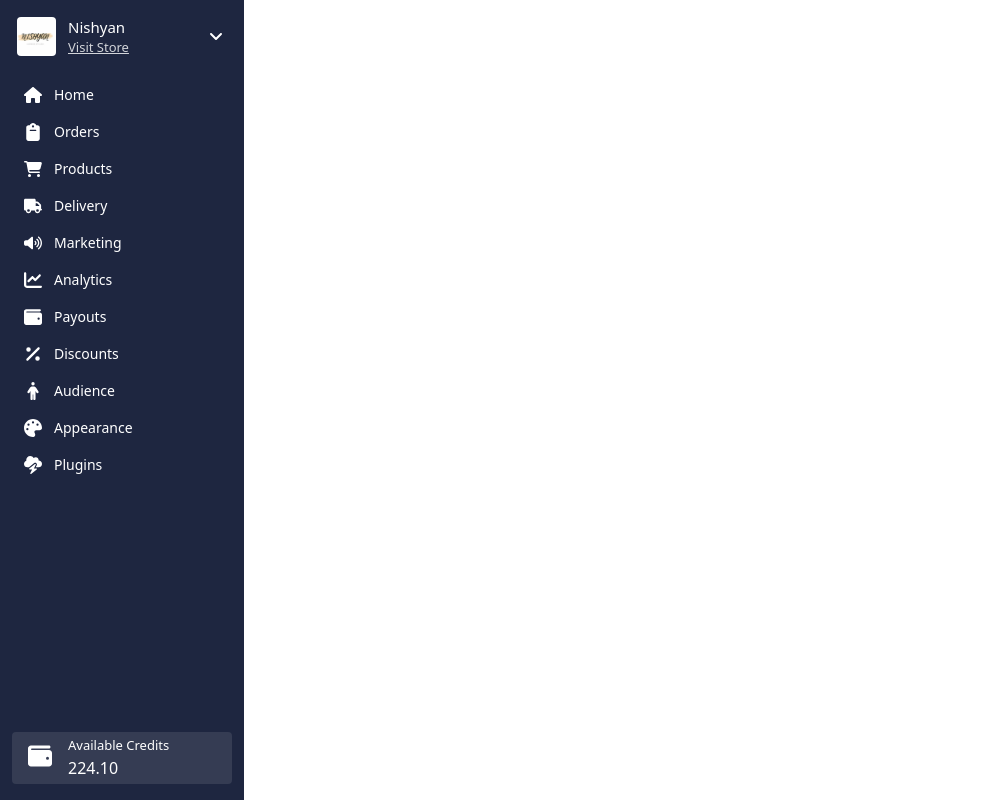
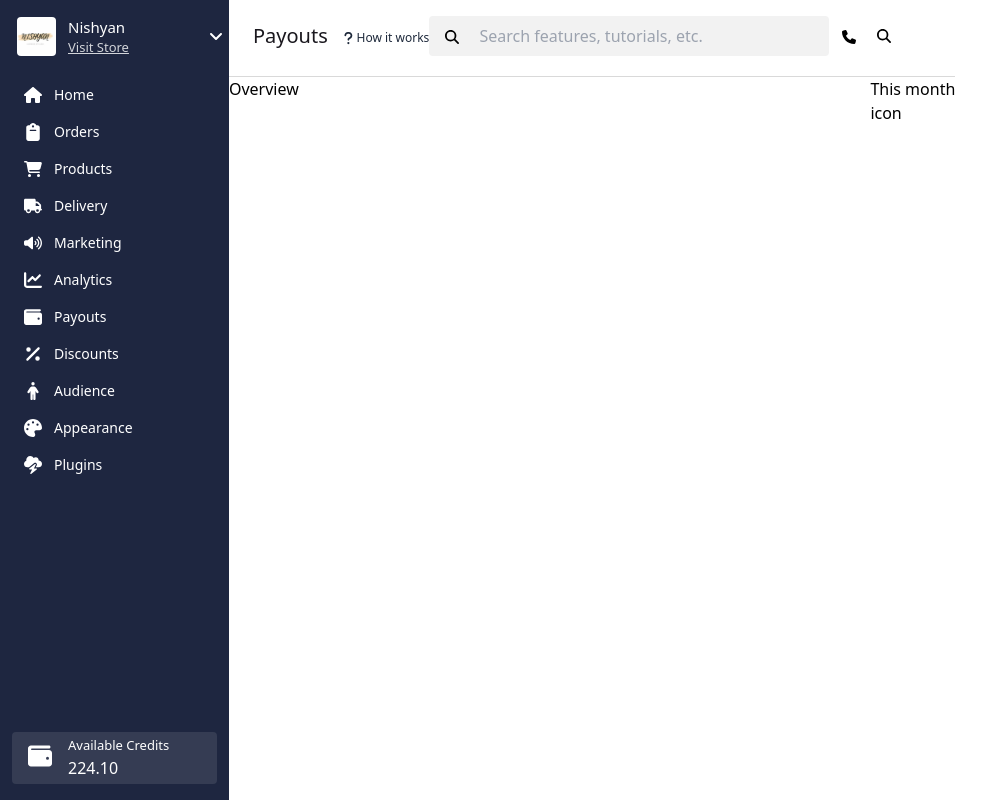
Before and after one commit to Aswin246/frontend-practice, a React (Vite) app: page / in a window 1280 px wide. Shown: the whole page, without its empty margins (0-1006 px from the left). Built offline with nearby package versions, Linux system fonts and the light colour scheme.

Commit message:
Header completed

```diff
--- a/src/App.tsx
+++ b/src/App.tsx
@@ -1,14 +1,22 @@
 import { useState } from "react";
 import reactLogo from "./assets/react.svg";
 import viteLogo from "/vite.svg";
+
 import "./App.css";
 import { Sidebar } from "./Sidebar";
+import Header from "./components/Header";
+import Overview from "./components/Overview";
 
 function App() {
   return (
     <>
-      <Sidebar></Sidebar>
-      <div className="bg-white"></div>
+      <div className="flex flex-row">
+        <Sidebar></Sidebar>
+        <div className="flex flex-col">
+          <Header />
+          <Overview />
+        </div>
+      </div>
     </>
   );
 }
--- /dev/null
+++ b/src/components/Header.tsx
@@ -0,0 +1,48 @@
+import { FontAwesomeIcon } from "@fortawesome/react-fontawesome";
+import {
+  faMagnifyingGlass,
+  faPhone,
+  faQuestion,
+} from "@fortawesome/free-solid-svg-icons";
+export default function Header() {
+  return (
+    <>
+      <div className="bg-white w-full">
+        <div className="flex flex-row justify-between items-center p-4 px-6 border-b border-[#D9D9D9] pb-5">
+          <div className=" text-slate-800 flex flex-row gap-4 justify-center items-center ">
+            <div className="text-[#1A181E] font-medium text-xl">Payouts</div>
+            <div className="flex flex-row items-center justify-center gap-1 pt-1">
+              <FontAwesomeIcon className="text-sm rounded" icon={faQuestion} />
+              <div className="hidden sm:block text-xs">How it works</div>
+            </div>
+          </div>
+          <div className=" flex flex-row bg-[#F2F2F2] rounded pt-2 w-[400px] px-4 pb-2">
+            <div>
+              <FontAwesomeIcon
+                className="text-sm rounded bg-transparent"
+                icon={faMagnifyingGlass}
+              />
+            </div>
+            <input
+              type="text"
+              className=" justify-start w-full pl-4 bg-transparent outline-none "
+              placeholder=" Search features, tutorials, etc."
+            ></input>
+          </div>
+          <div className="flex items-center justify-center pr-10 gap-2">
+            <div className="rounded-3xl">
+              <FontAwesomeIcon
+                className="text-sm rounded w-[40px]"
+                icon={faPhone}
+              />
+            </div>
+            <FontAwesomeIcon
+              className="text-sm rounded bg-transparent"
+              icon={faMagnifyingGlass}
+            />
+          </div>
+        </div>
+      </div>
+    </>
+  );
+}
--- /dev/null
+++ b/src/components/Overview.tsx
@@ -0,0 +1,13 @@
+export default function Overview() {
+  return (
+    <>
+      <div className="flex flex-row justify-between">
+        <div>Overview</div>
+        <div>
+          <div>This month</div>
+          <div>icon</div>
+        </div>
+      </div>
+    </>
+  );
+}
```
